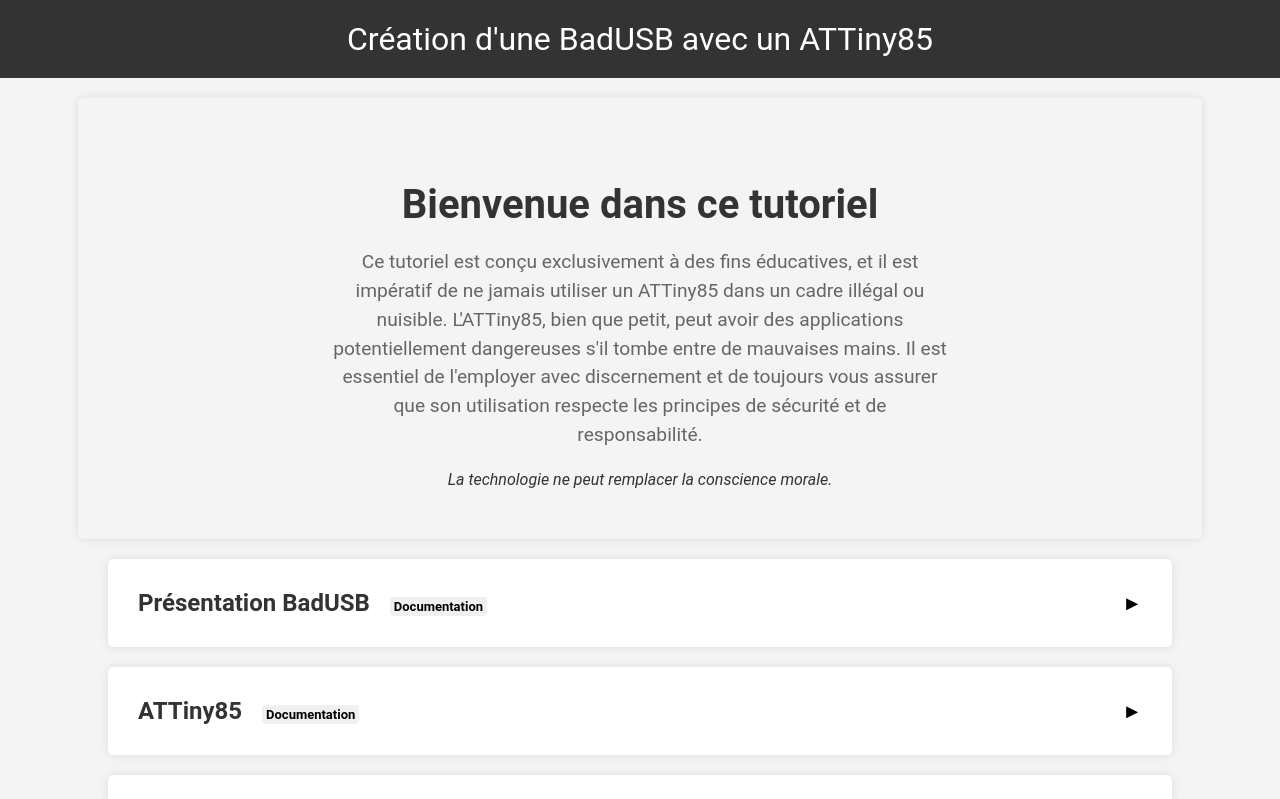
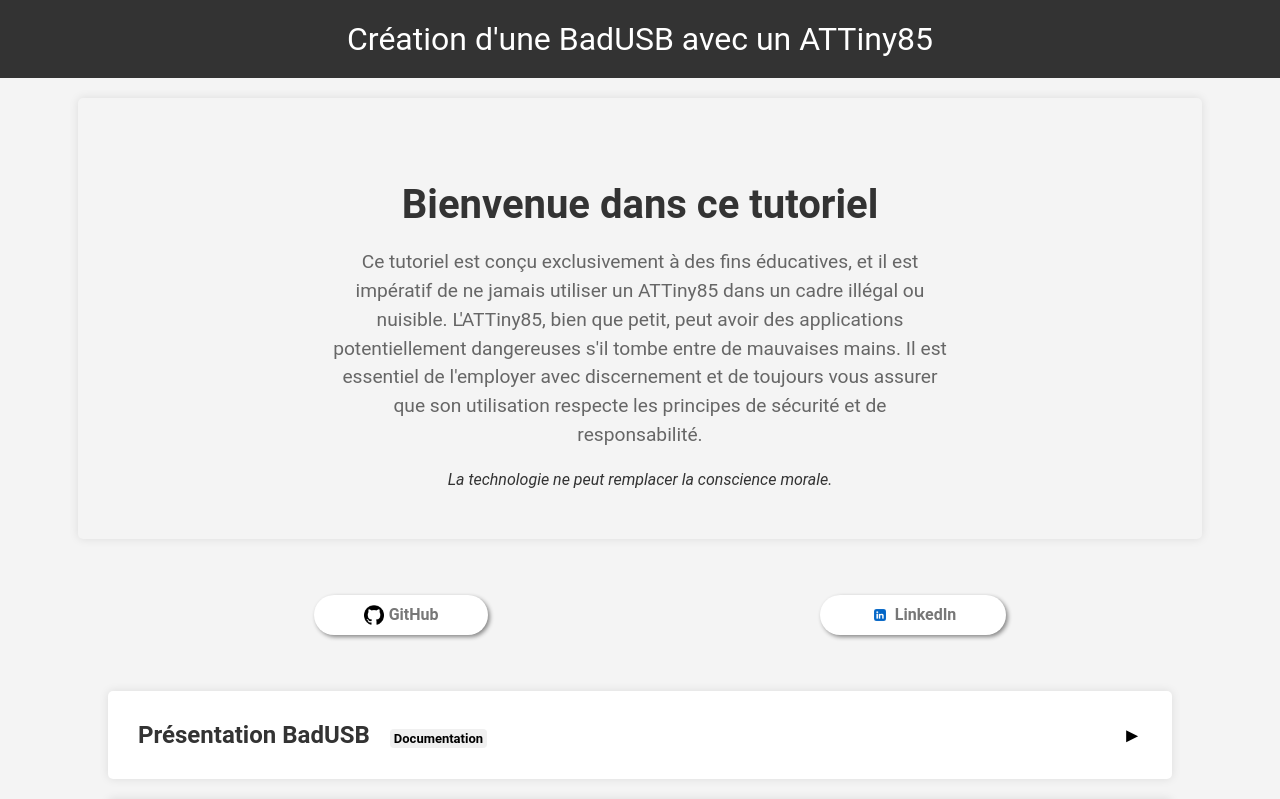
Before and after one commit to HaDock404/ai-expert-attiny85_v0, a React (Create React App) app: page / in a window 1280 px wide. Shown: the top 799 px of the page. Built offline with nearby package versions, Linux system fonts and the light colour scheme.

Commit message:
nav links

```diff
--- a/src/components/Footer.jsx
+++ b/src/components/Footer.jsx
@@ -3,7 +3,7 @@
 function Footer() {
     return (
         <footer>
-            <p>Tous droits réservés haDock404</p>
+            <p>Tous droits réservés haDock404©</p>
         </footer>
     )
 }
--- a/src/components/Main.jsx
+++ b/src/components/Main.jsx
@@ -1,6 +1,7 @@
 import Intro from "./Intro"
 import ExpandableBox from "./ExpandableBox"
 import ExpandableBoxWithImage from "./ExpandableBoxWithImage"
+import NavLinks from "./NavLinks"
 
 import Image1 from '../assets/image1.png'
 import Image2 from '../assets/image2.png'
@@ -18,6 +19,7 @@
                 text="Ce tutoriel est conçu exclusivement à des fins éducatives, et il est impératif de ne jamais utiliser un ATTiny85 dans un cadre illégal ou nuisible. L'ATTiny85, bien que petit, peut avoir des applications potentiellement dangereuses s'il tombe entre de mauvaises mains. Il est essentiel de l'employer avec discernement et de toujours vous assurer que son utilisation respecte les principes de sécurité et de responsabilité."
                 quote="La technologie ne peut remplacer la conscience morale."
             />
+            <NavLinks />
             <ExpandableBox
                 title="Présentation BadUSB"
                 span_color="documentation"
--- /dev/null
+++ b/src/components/NavLinks.jsx
@@ -0,0 +1,23 @@
+import '../styles/navlinks.css'
+import { Link } from 'react-router-dom';
+import Github from '../assets/github.png'
+import Linkedin from '../assets/linkedin.jpg'
+
+function NavLinks() {
+    return (
+        <nav className='navlinks'>
+            <ul className='ulLinks'>
+                <Link to="https://github.com/HaDock404" className='liLinks' target="_blank" rel="noopener noreferrer">
+                    <img className='image_logo' src={Github} alt=""/>
+                    GitHub
+                </Link>
+                <Link to="https://www.linkedin.com/in/gael-d-044b34304/" className='liLinks' target="_blank" rel="noopener noreferrer">
+                    <img className='image_logo' src={Linkedin} alt=""/>
+                    LinkedIn
+                </Link>
+            </ul>
+        </nav>
+    )
+}
+
+export default NavLinks
--- /dev/null
+++ b/src/styles/navlinks.css
@@ -0,0 +1,68 @@
+.navlinks {
+    max-width: 80%;
+    margin: 20px auto;
+    border-radius: 5px;
+    display: flex;
+    flex-direction: column;
+    align-items: center;
+    text-align: center;
+    padding: 20px;
+}
+
+.ulLinks {
+    width: 100%;
+    display: flex;
+    flex-direction: row;
+    justify-content: space-around;
+    list-style-type: none;
+}
+
+.liLinks {
+    padding:  10px 50px 10px 50px;
+    background-color: rgb(255, 255, 255);
+    box-shadow: 2px 2px 4px 0px #878787;
+    color: #777777;
+    font-size: 16px;
+    border: none;
+    cursor: pointer;
+    outline: none;
+    font-weight: bolder;
+    border-radius: 20px;
+    background-color: rgb(255, 255, 255);
+    transition: all 0.3s ease;
+    display: flex;
+    flex-direction: row;
+    text-decoration: none;
+}
+
+.liLinks:hover {
+    box-shadow: 4px 4px 8px 0px #878787;
+    transform: translateY(-2px);
+}
+
+@media (max-width: 650px) {
+    .ulLinks {
+        width: 100%;
+        display: flex;
+        flex-direction: column;
+        justify-content: space-around;
+        list-style-type: none;
+    }
+
+    .liLinks {
+        margin-top: 10px;
+        margin-bottom: 10px;
+        padding:  10px 30px 10px 30px;
+    }
+}
+
+.image_logo {
+    width: 20px;
+    max-width: 100%;
+    display: flex;
+    justify-content: center;
+    align-items: center;
+    height: auto;
+    display: block;
+    margin-right: 5px;
+}
```
Also changed, not shown: src/assets/github.png (added), src/assets/linkedin.jpg (added).
